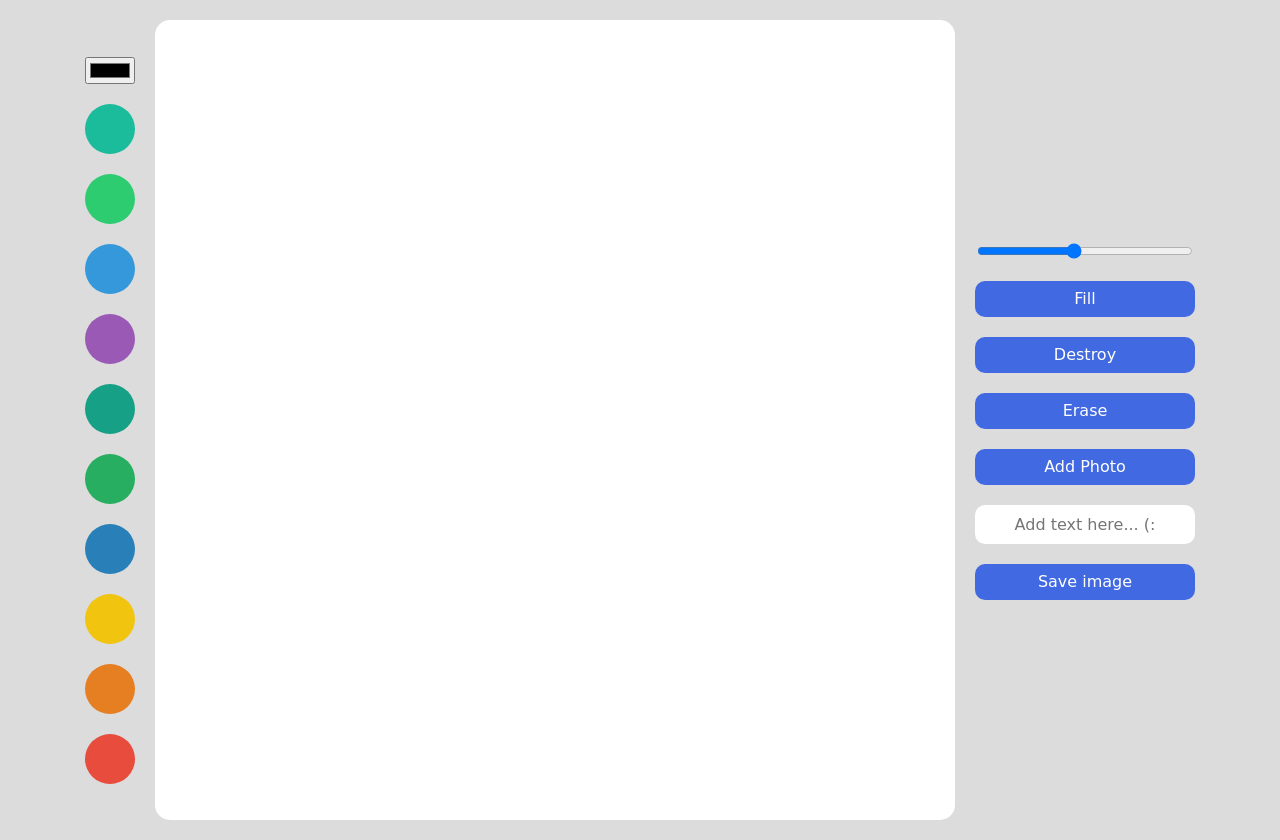
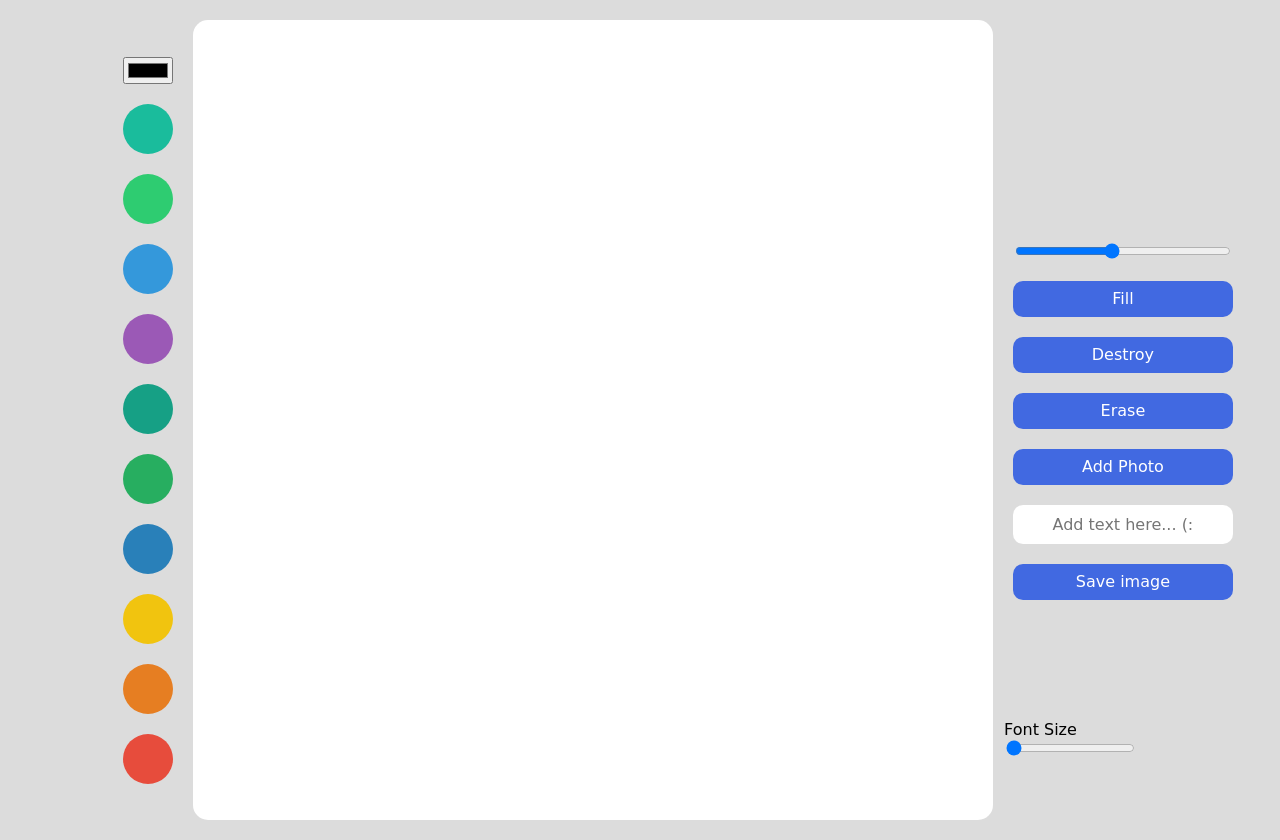
Before and after one commit to WithYourLanguage/Create-a-10-week-study-paint-app, a plain HTML site: page index.html in a window 1280 px wide. Drawn offline with Linux system fonts and the light colour scheme; a web font is replaced by a local one.

Commit message:
애러 백업
fontSize 변경 후 그리기 문제 해결 못 함.

```diff
--- a/app.js
+++ b/app.js
@@ -12,8 +12,13 @@ const lineWidth = document.getElementById("line-width");
 const canvas = document.querySelector("canvas");
 const ctx = canvas.getContext("2d");
 
+const fontSize = document.getElementById("fontSize");
+
 const CANVAS_WIDTH = 800;
 const CANVAS_HEIGHT = 800;
+
+let fontSizeValue = "30px";
+
 canvas.width = 800;
 canvas.height = 800;
 ctx.lineWidth = lineWidth.value;
@@ -128,6 +133,9 @@ function onSaveClick() {
   a.download = "MyDrawing.png";
   a.click();
 }
+// function onFontSizeChange(event) {
+//   fontSizeValue = event.target.value;
+// }
 canvas.addEventListener("dblclick", onDoubleClick);
 canvas.addEventListener("mousemove", onMove);
 canvas.addEventListener("mousedown", startPainting);
@@ -135,6 +143,9 @@ canvas.addEventListener("mouseup", cancelPainting);
 canvas.addEventListener("mouseleave", cancelPainting);
 //canvas.addEventListener("click", onCanvasClick);
 lineWidth.addEventListener("change", onLineWidthChange);
+
+//fontSize.addEventListener("change", onFontSizeChange); // 폰트 사이즈 input
+
 color.addEventListener("change", onColorChange);
 
 colorOptions.forEach((color) => color.addEventListener("click", onColorClick));
--- a/index.html
+++ b/index.html
@@ -82,6 +82,18 @@
       <input type="text" placeholder="Add text here... (:" id="text" />
       <button id="save">Save image</button>
     </div>
+    <div class="fontSizeDib">
+      <span class="FontSize">Font Size</span>
+      <input
+        class="FontSize"
+        id="fontSize"
+        type="range"
+        min="30"
+        max="60"
+        value="5"
+        step="0.5"
+      />
+    </div>
     <script src="app.js"></script>
   </body>
 </html>
--- a/styles.css
+++ b/styles.css
@@ -70,3 +70,12 @@ input#text {
 input#file {
   display: none;
 }
+.FontSize {
+  display: block;
+}
+.fontSizeDib {
+  display: block;
+  margin-top: 80vh;
+  margin-left: -21vw;
+  padding: 20px;
+}
```
